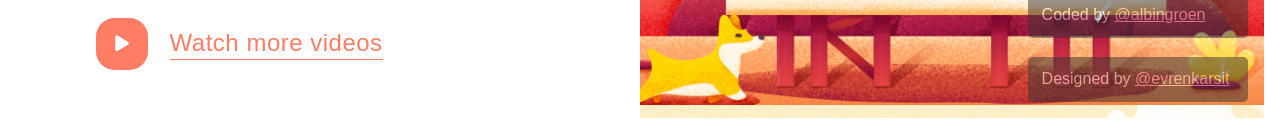
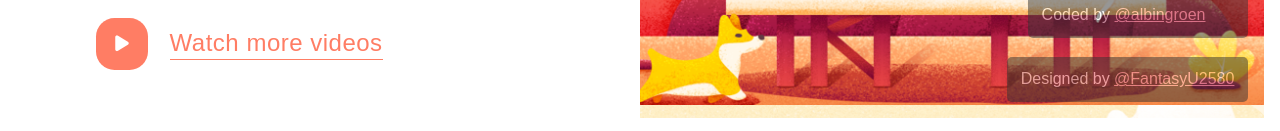
Before and after one commit to albingroen/100-days-of-layout, a plain HTML site: page 008/index.html in a window 1280 px wide. Shown: the part 666-797 px from the top of the page. Drawn offline with nearby package versions, Linux system fonts and the light colour scheme.

Commit message:
Fixed url

```diff
--- a/008/index.html
+++ b/008/index.html
@@ -12,10 +12,10 @@
     <div class="design-label">
       Designed by
       <a
-        href="https://dribbble.com/shots/6857332-Ad-Management-Header-Concept-Yellow-Mind"
+        href="https://dribbble.com/shots/6861201-House-illustrations-2"
         target="_blank"
         rel="noopener noreferrer"
-        >@evrenkarsit</a
+        >@FantasyU2580</a
       >
     </div>
 
```
